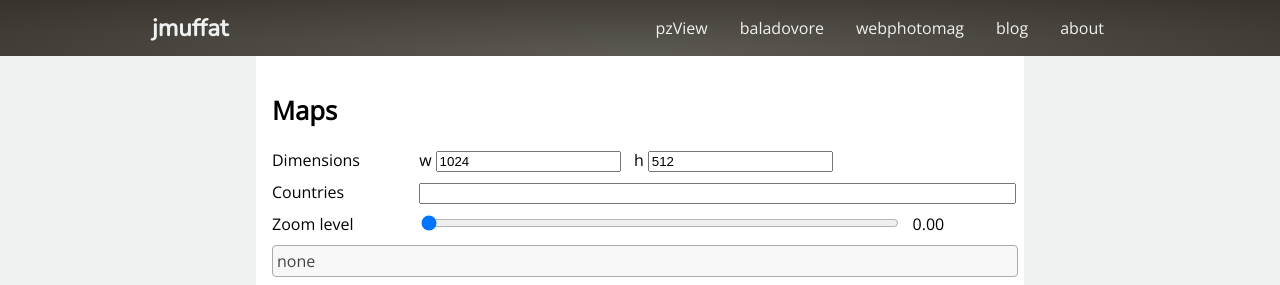
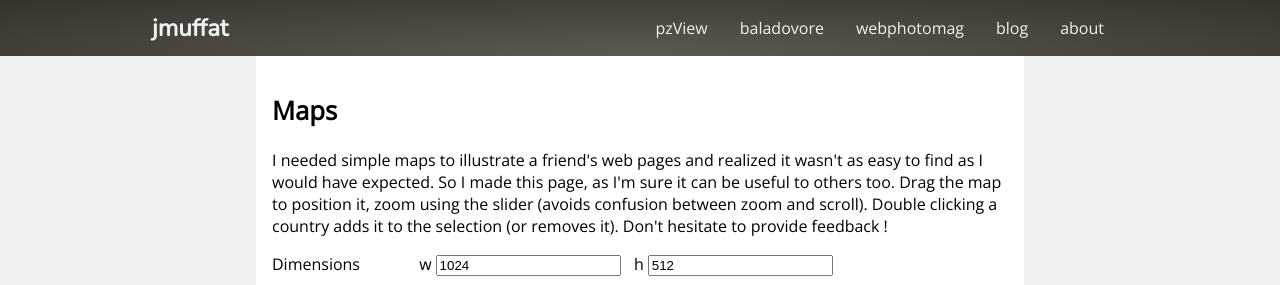
Before and after one commit to jmuffat/jmuffat.com, a Next.js app: page /maps in a window 1280 px wide. Shown: the top 285 px of the page. Built offline with nearby package versions, Linux system fonts and the light colour scheme; no server answers.

Commit message:
add a bit of explanation

```diff
--- a/pages/maps/index.js
+++ b/pages/maps/index.js
@@ -1,4 +1,5 @@
 import React from 'react';
+import Head from 'next/head';
 import FileSaver from 'file-saver'
 
 import BasePage from '~/components/base-page'
@@ -79,8 +80,29 @@ function Home(props) {
   const onChangeSlider = e=>mapCtrl.setZoomLevel(e.currentTarget.value/100)
 
   return (
-    <BasePage>
+    <BasePage title="SVG Maps Generator">
+
+    <Head>
+      <meta property="og:type" content="article" />
+      <meta property="article:author" content="https://www.facebook.com/jmuffat" />
+      <meta property="og:title" content="SVG Maps Generator" />
+      <link rel="canonical" href="https://jmuffat.com/maps" />
+      <meta property="og:url" content="https://jmuffat.com/maps" />
+
+      <meta property="og:image" content="https://jmuffat.com/img/map-page.png" />
+      <meta property="og:image:secure_url" content="https://jmuffat.com/img/map-page.png" />
+      {/*<meta property="og:image:width" content="1024" />
+      <meta property="og:image:height" content="768" />*/}
+    </Head>
+
       <h1>Maps</h1>
+
+      <p>I needed simple maps to illustrate a friend's web pages and
+      realized it wasn't as easy to find as I would have expected. So I made
+      this page, as I'm sure it can be useful to others too. Drag the map to
+      position it, zoom using the slider (avoids confusion between zoom and
+      scroll). Double clicking a country adds it to the selection (or removes
+      it). Don't hesitate to provide feedback ! </p>
 
       <FormLine label="Dimensions">
         <IntField form={form} field="width"  label="w"/>
```
Also changed, not shown: public/img/map-page.png (added).
